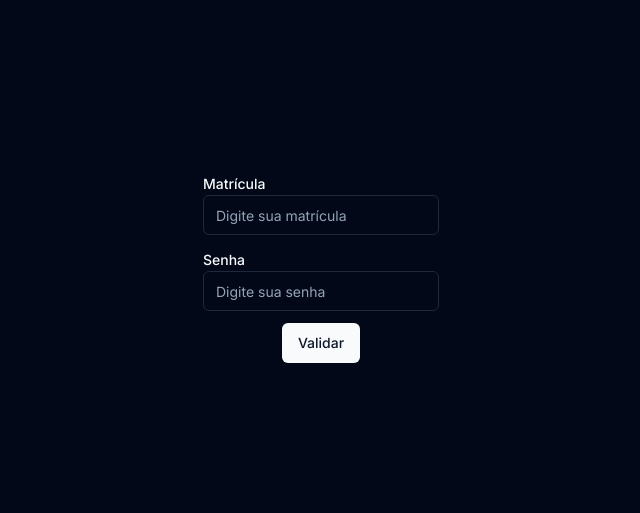
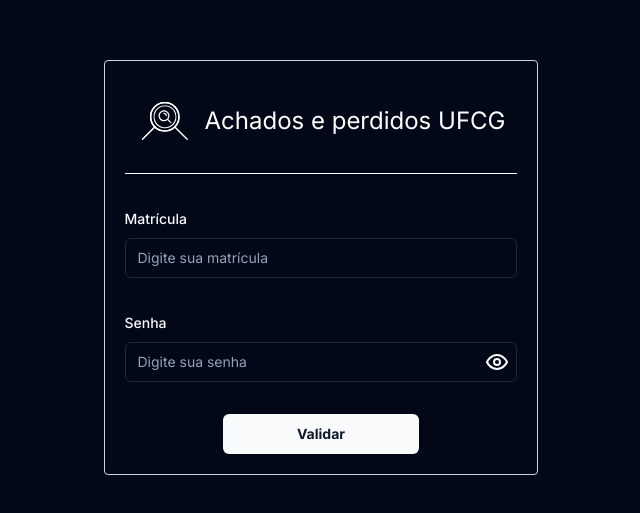
Before and after one commit to Bruno-Fernando/achados-perdidos, a Next.js app: page /validate in a window 1280 px wide. Shown: the part 133-646 px from the top of the page, without its empty margins (319-959 px from the left). Built offline with nearby package versions, Linux system fonts and the light colour scheme; no server answers.

Commit message:
Updated validate page

```diff
--- a/src/app/api/validate/route.ts
+++ b/src/app/api/validate/route.ts
@@ -9,10 +9,10 @@
 
 export async function POST(req: Request) {
   try {
-    const { payload } = await req.json();
+    const body = await req.json();
     const session = await getAuthSession();
     const { registrationCode, password } =
-      UfcgRegistrationCodeValidator.parse(payload);
+      UfcgRegistrationCodeValidator.parse(body);
 
     const user = await db.user.findFirst({
       where: {
--- a/src/app/validate/page.tsx
+++ b/src/app/validate/page.tsx
@@ -2,33 +2,49 @@
 
 import { Button } from "@/components/ui/Button";
 import { Input } from "@/components/ui/Input";
-import { Label } from "@/components/ui/Label";
 import React, { useState } from "react";
 import { useMutation } from "@tanstack/react-query";
 import axios from "axios";
-import { ValidateRegistrationCodePayload } from "@/lib/validators/validate";
+import {
+  UfcgRegistrationCodeValidator,
+  ValidateRegistrationCodePayload,
+} from "@/lib/validators/validate";
 import { useRouter } from "next/navigation";
 import { useSession } from "next-auth/react";
 import { useToast } from "@/hooks/use-toast";
+import { Eye, EyeOff, Loader2 } from "lucide-react";
+import { zodResolver } from "@hookform/resolvers/zod";
+import { useForm } from "react-hook-form";
+import {
+  Form,
+  FormControl,
+  FormField,
+  FormItem,
+  FormLabel,
+  FormMessage,
+} from "@/components/ui/Form";
+import Image from "next/image";
 
 function Validate() {
   const { toast } = useToast();
   const { update } = useSession();
   const router = useRouter();
 
-  const [registrationCode, setRegistrationCode] = useState("");
-  const [password, setPassword] = useState("");
   const [loading, setIsloading] = useState(false);
+  const [showPassword, setShowPassword] = useState(false);
+
+  const form = useForm<ValidateRegistrationCodePayload>({
+    resolver: zodResolver(UfcgRegistrationCodeValidator),
+    defaultValues: {
+      registrationCode: "",
+      password: "",
+    },
+  });
 
   const { mutate: validateUfcgUser } = useMutation({
-    mutationFn: () => {
-      const payload: ValidateRegistrationCodePayload = {
-        registrationCode,
-        password,
-      };
-
+    mutationFn: (body: ValidateRegistrationCodePayload) => {
       return axios.post("/api/validate", {
-        payload,
+        ...body,
       });
     },
     onSuccess: async () => {
@@ -42,41 +58,88 @@
           "Aconteceu um problema durante o processo de verificação da matricula, tente novamente mais tarde ou entre em contato",
         variant: "destructive",
       });
+      form.reset();
       setIsloading(false);
     },
   });
 
-  const handleSubmit = () => {
-    validateUfcgUser();
+  const onSubmit = (values: ValidateRegistrationCodePayload) => {
+    validateUfcgUser(values);
     setIsloading(true);
   };
 
+  const toggleShowPassword = () => {
+    setShowPassword(!showPassword);
+  };
+
   return (
-    <form className="flex flex-col items-center min-h-screen justify-center gap-3">
-      <div>
-        <Label htmlFor="registration">Matrícula</Label>
-        <Input
-          id="registration"
-          placeholder="Digite sua matrícula"
-          value={registrationCode}
-          onChange={(e) => setRegistrationCode(e.target.value)}
-        />
+    <main className="flex min-h-screen items-center justify-center p-5">
+      <div className="rounded border border-slate-300 p-5">
+        <div className="mb-8 flex items-center border-b border-white pb-3">
+          <Image src="/logo.svg" alt="Logo" width={80} height={80} />
+          <h2 className="mr-3 text-center text-2xl text-white">
+            Achados e perdidos UFCG
+          </h2>
+        </div>
+
+        <Form {...form}>
+          <form onSubmit={form.handleSubmit(onSubmit)} className="space-y-8">
+            <FormField
+              control={form.control}
+              name="registrationCode"
+              render={({ field }) => (
+                <FormItem>
+                  <FormLabel>Matrícula</FormLabel>
+                  <FormControl>
+                    <Input placeholder="Digite sua matrícula" {...field} />
+                  </FormControl>
+                  <FormMessage />
+                </FormItem>
+              )}
+            />
+
+            <FormField
+              control={form.control}
+              name="password"
+              render={({ field }) => (
+                <FormItem className="relative">
+                  <FormLabel>Senha</FormLabel>
+                  <FormControl>
+                    <>
+                      <Input
+                        placeholder="Digite sua senha"
+                        type={showPassword ? "text" : "password"}
+                        {...field}
+                      />
+                      {showPassword ? (
+                        <EyeOff
+                          className="absolute right-2 top-8 hover:cursor-pointer"
+                          onClick={toggleShowPassword}
+                        />
+                      ) : (
+                        <Eye
+                          className="absolute right-2 top-8 hover:cursor-pointer"
+                          onClick={toggleShowPassword}
+                        />
+                      )}
+                    </>
+                  </FormControl>
+                  <FormMessage />
+                </FormItem>
+              )}
+            />
+            <Button
+              type="submit"
+              disabled={loading}
+              className="mx-auto flex w-1/2 font-bold"
+            >
+              {loading && <Loader2 className="mr-2 h-full w-4 animate-spin" />}
+              Validar
+            </Button>
+          </form>
+        </Form>
       </div>
-      <div>
-        <Label htmlFor="password">Senha</Label>
-        <Input
-          id="password"
-          placeholder="Digite sua senha"
-          type="password"
-          value={password}
-          onChange={(e) => setPassword(e.target.value)}
-        />
-      </div>
-
-      <Button onClick={handleSubmit} disabled={loading}>
-        Validar
-      </Button>
-    </form>
+    </main>
   );
 }
 
--- a/src/lib/validators/validate.ts
+++ b/src/lib/validators/validate.ts
@@ -5,7 +5,7 @@
     .string()
     .length(9, "Quantidade de caracteres diferente do esperado")
     .regex(/^[0-9]*$/, "Matricula deve conter apenas números"),
-  password: z.string(),
+  password: z.string().nonempty("Senha não pode ser vazia"),
 });
 
 export type ValidateRegistrationCodePayload = z.infer<
```
